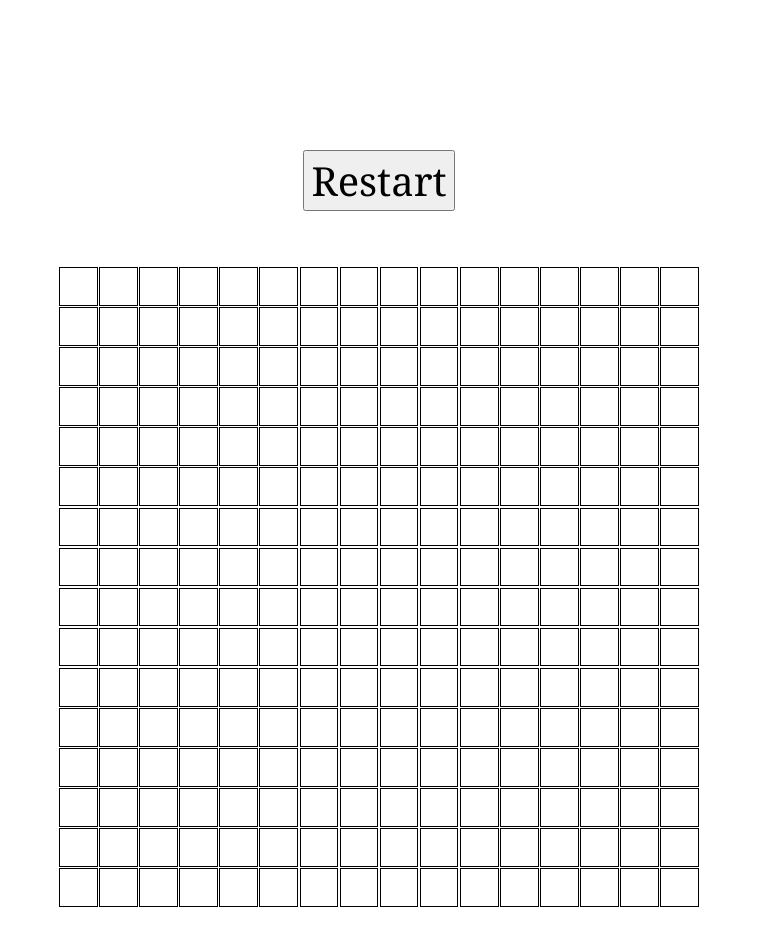
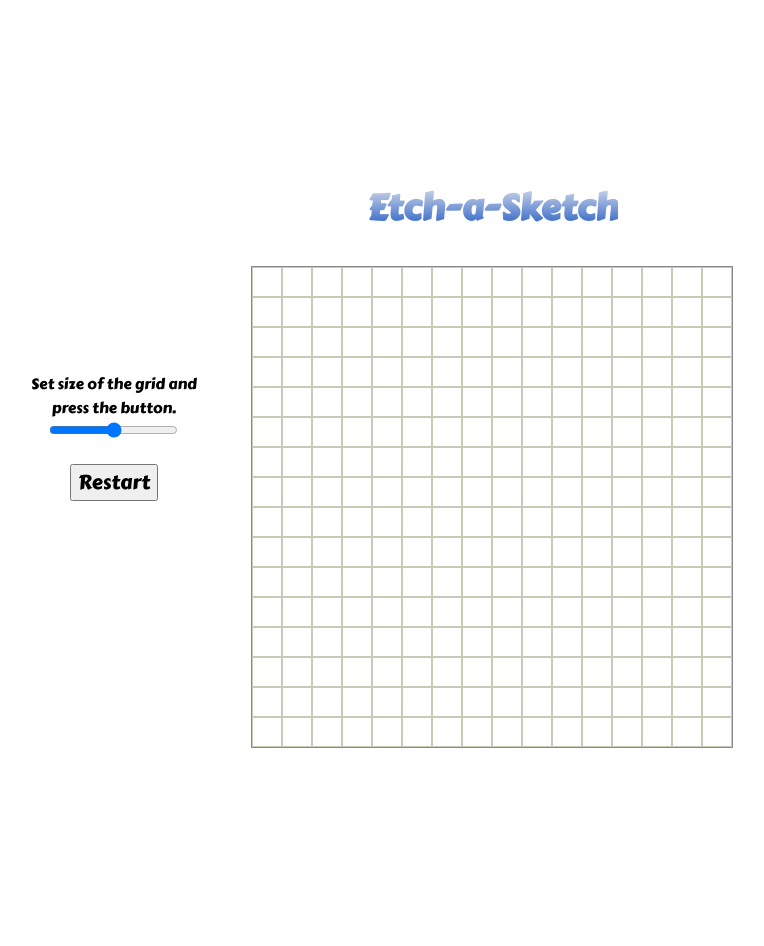
Before and after one commit to Ren0xx/Etch-a-Sketch, a plain HTML site: page index.html in a window 1280 px wide. Shown: the whole page, without its empty margins (261-1025 px from the left). After the commit the page ends 898 px from the top, so only its background shows below. Drawn offline with Linux system fonts and the light colour scheme.

Commit message:
Styling, adding new components to the page

```diff
--- a/index.html
+++ b/index.html
@@ -8,13 +8,19 @@
         <meta name="viewport" content="width=device-width, initial-scale=1">
         <link rel="stylesheet" href="style.css">
     </head>
-    <body>
-        <div class="buttons">
-            <!--  -->
+        <div class="page">
+            <div class="slider">
+                <label id="slider--label">Set size of the grid and press the button.</label>
+                <input id="input" type="range" min="4" max="64" name="slider" step="1" value="">
+                <div class="buttons"></div>
+            </div>
+                <!--  -->
+            <div class="main">
+                <h2 class="header">Etch-a-Sketch</h2>
+                <div class="container"></div>
+            </div>
         </div>
-        <div class="container">
-            <!--  -->
-        </div>
+
         <script src="app.js" async defer></script>
     </body>
 </html>
--- a/style.css
+++ b/style.css
@@ -1,35 +1,65 @@
+@import url('https://fonts.googleapis.com/css2?family=Carter+One&display=swap');
 :root {
     --grid-per_side: 1;
   }
-
+*{
+    font-family: 'Carter One', cursive;
+}
 body{
     margin: 150px;
+    display: flex;
+    justify-content: center;
+    align-items: center;
 }
-
+.page{
+    display: flex;
+    align-items: center;
+    justify-content: center;
+    gap: 3em;
+}
+.slider{
+    display: flex;
+    flex-flow: column wrap;
+    align-items: center;
+}
+.main{
+    display: flex;
+    flex-direction: column;
+    align-items: center;
+}
+.buttons{
+    display:flex;
+    justify-content: center;
+    align-items: center;
+    margin: 1.5em;
+}
 .container{
     display: grid;
-    height: 80vh;
-    width: 80vh;
-    margin: 0 auto;
-    grid-gap: 0.1em;
     grid-template-rows: repeat(var(--grid-per_side), 1fr);
     grid-template-columns: repeat(var(--grid-per_side), 1fr);
+    height: 60vh;
+    width: 60vh;
+    margin: auto;
+    border: 1px solid rgb(139, 137, 137);
 
 }
-
 .grid--item {
-    border: 1px solid rgb(0, 0, 0);
+    border: 0.5px solid rgb(201, 201, 183);
     text-align: center;
     background-color: white;
-  }
-
-.buttons{
-    display:flex;
-    justify-content:center;
-    align-items: center;
-    margin: 3.5em;
+}
+.header{
+    font-size: 36px;
+    background: -webkit-linear-gradient(#eee, rgb(7, 71, 190));
+    background-clip: text;
+    -webkit-background-clip: text;
+    -webkit-text-fill-color: transparent;
 }
 .restart--button{
-    font-family: Georgia, 'Times New Roman', Times, serif;
-    font-size: 40px;
+    font-size: 1.25em;
 }
+#slider--label{
+    font-size:15px;
+    max-width: 15ch;
+    text-align: center;
+}
```
